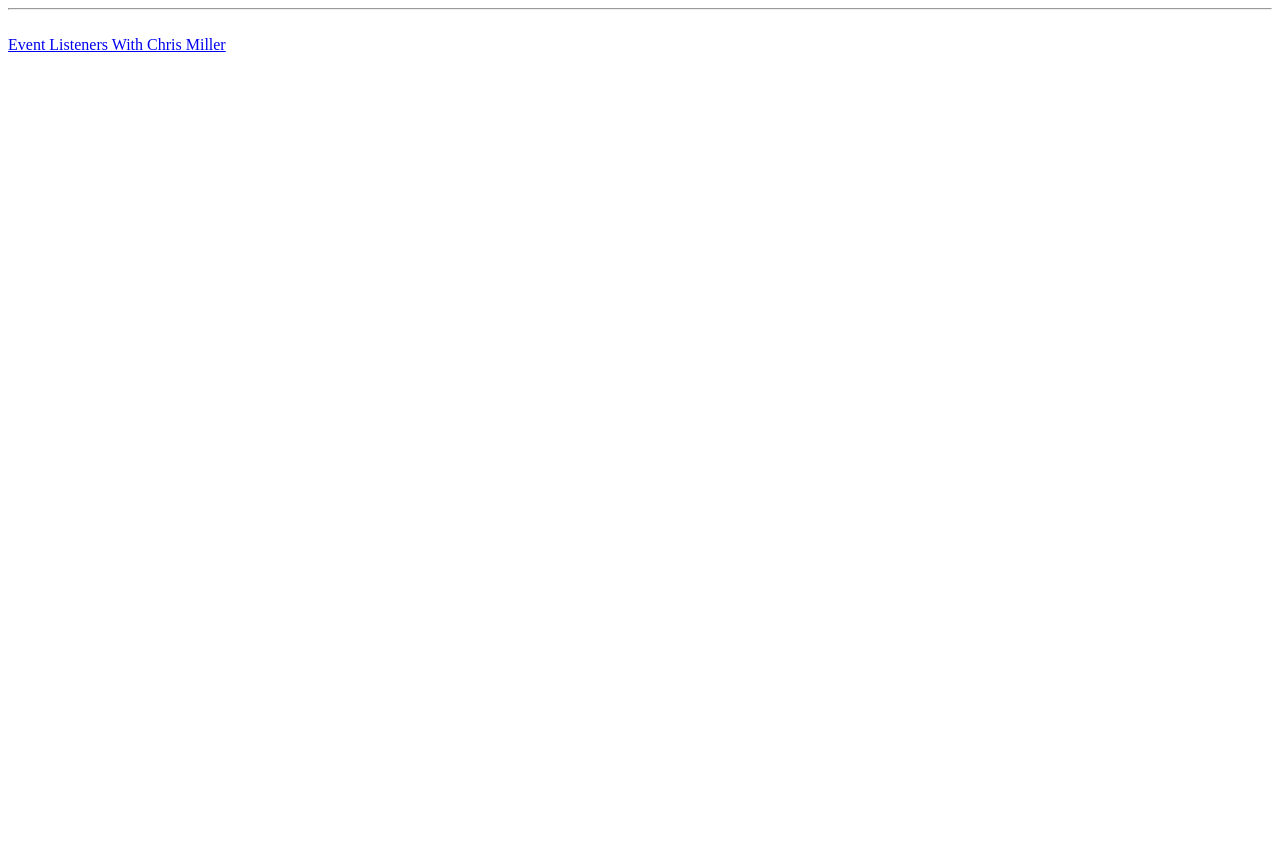
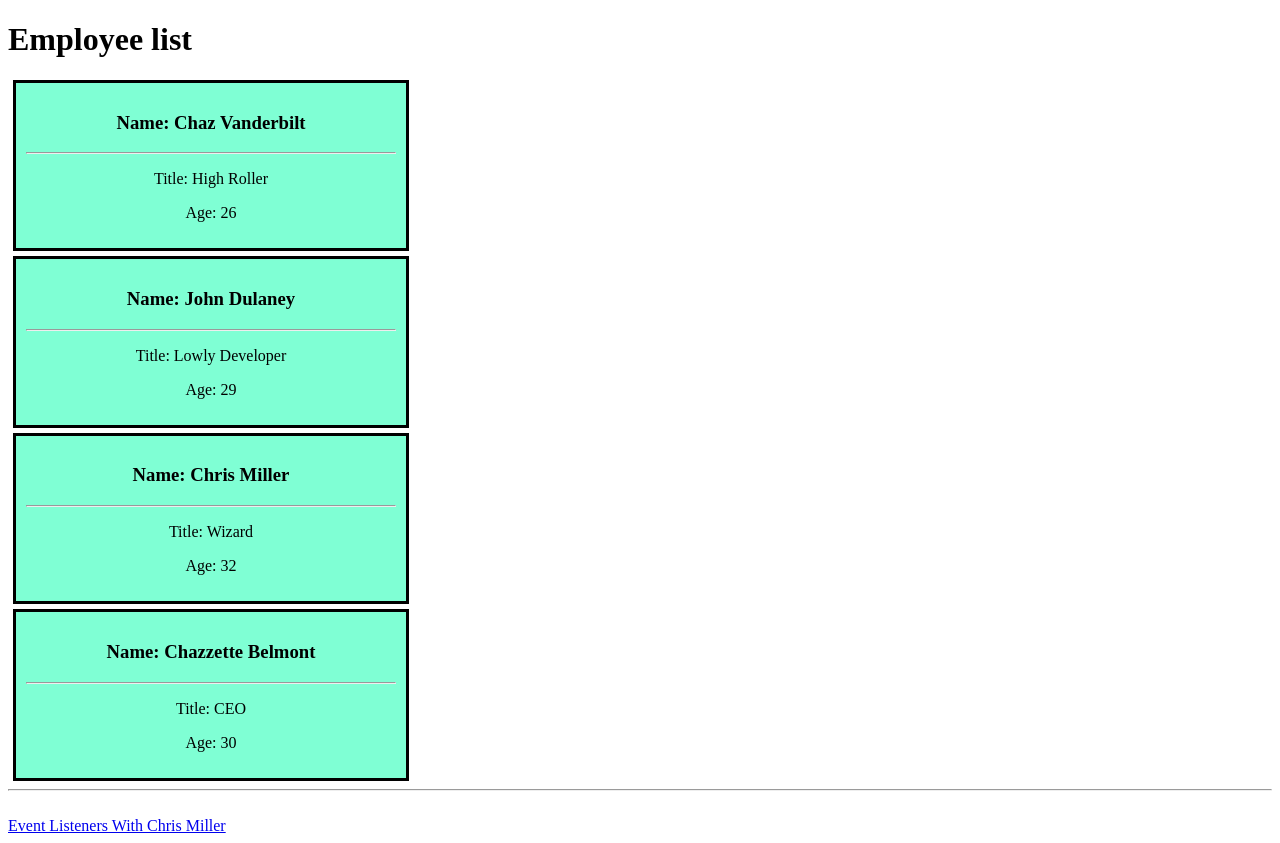
Before and after one commit to PythonWizards/Lightning_Exercise, a plain HTML site: page index.html in a window 1280 px wide. Before the commit the page ends 800 px from the top, so only its background shows below. Drawn offline with Linux system fonts and the light colour scheme.

Commit message:
:rocket: examples written in class, including Chris's math.floor wizardry

```diff
--- a/index.html
+++ b/index.html
@@ -8,6 +8,7 @@
     <link rel="stylesheet" href="./styles.css">
 </head>
 <body>
+    <h1>Employee list</h1>
     <div id="array">
         <!-- ¯\_(ツ)_/¯ -->
         <!-- original array of objects is printed here -->
--- a/main.js
+++ b/main.js
@@ -1,27 +1,52 @@
 // ====== Build object push to Array ======
+const employeeList = [
+    {
+      id: 2,
+      name: 'Chaz Vanderbilt',
+      title: 'High Roller',
+      age: '26',
+    },
+    {
+      id: 5,
+      name: 'John Dulaney',
+      title: 'Lowly Developer',
+      age: '29',
+    },
+    {
+      id: 9,
+      name: 'Chris Miller',
+      title: 'Wizard',
+      age: '32',
+    },
+    {
+      id: 1,
+      name: 'Chazzette Belmont',
+      title: 'CEO',
+      age: '30',
+    },
+  ];
+  // ======== step 4 ========
+  // Print the entire Array by iteration
+  const arrayElement = document.getElementById('array')
+  for (let i = 0; i < employeeList.length; i++) {
+      const employee = employeeList[i];
+      arrayElement.innerHTML += `
+        <div id="${employee.id}" class="card">
+                <h3>Name: ${employee.name}</h3>
+                    <hr>
+                <p>Title: ${employee.title}</p>
+                <p>Age: ${employee.age}</p>
+        </div>
+        `
+  }
 
 
 
-// Array of employees set in Keyless objects
-// Each Object in the array has the following information. They all are strings except the Id:
-        // id: integer
-        // name: string
-        // title: string
-        // age: string
 
-// get the 'array' div and 'bookmark' it by saving it in a variable
 
-// ======== Step 1 ========
-// Print Array to console. Print a single array object to Console
 
-// ======== Step 2 ========
-// Print Array to DOM *
 
-// ======== Step 3 ========
-// print a single object from the array to the DOM
 
-// ======== step 4 ========
-// Print the entire Array by iteration
 
 
 
@@ -39,6 +64,6 @@
 // ------------orthogonal--------------------------
 const pureFunction = (anotherThing) => {        //|
     console.log("I am a pure function")         //|
-    return oneThing                             //|
+    return ("I also only return one thing")     //|
 }                                               //|
 // -------------------------------------------------
```
Also changed, not shown: event_listener.html (+2 -1 lines), event_listener.js (+16 -0 lines), main-Completed.js (+1 -6 lines).
